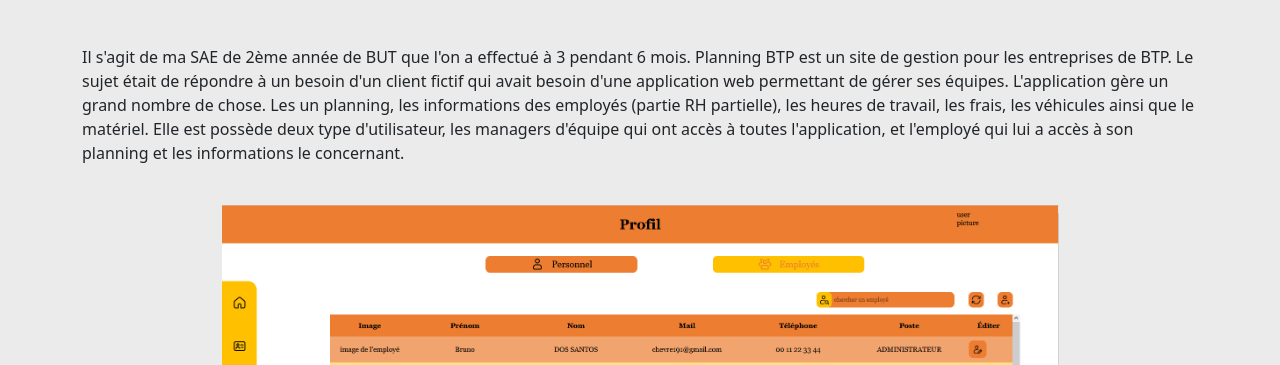
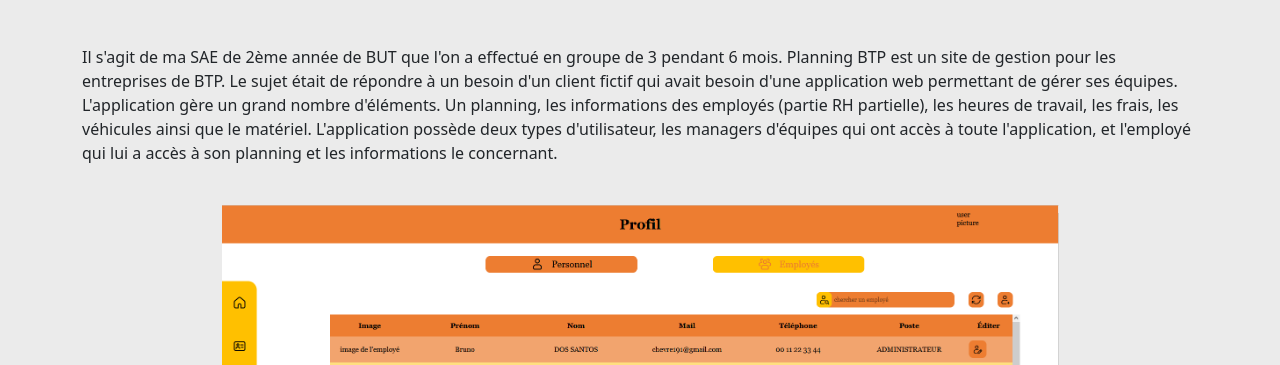
Before and after one commit to Rezord38300/Rezord38300.github.io, a plain HTML site: page planningbtp.html in a window 1280 px wide. Shown: the part 801-1166 px from the top of the page. Drawn offline with nearby package versions, Linux system fonts and the light colour scheme.

Commit message:
correct planning btp text

```diff
--- a/planningbtp.html
+++ b/planningbtp.html
@@ -46,10 +46,10 @@
                 <h1 class="text-center">Planning BTP</h1>
                 <p class="tags mb-5">#PHP #PDO #SQL</p>
                 <p>
-                    Il s'agit de ma SAE de 2ème année de BUT que l'on a effectué à 3 pendant 6 mois. Planning BTP est un site de gestion pour les entreprises de BTP.
+                    Il s'agit de ma SAE de 2ème année de BUT que l'on a effectué en groupe de 3 pendant 6 mois. Planning BTP est un site de gestion pour les entreprises de BTP.
                     Le sujet était de répondre à un besoin d'un client fictif qui avait besoin d'une application web permettant de gérer ses équipes. L'application
-                    gère un grand nombre de chose. Les un planning, les informations des employés (partie RH partielle), les heures de travail, les frais, les véhicules ainsi que le matériel.
-                    Elle est possède deux type d'utilisateur, les managers d'équipe qui ont accès à toutes l'application, et l'employé qui lui a accès
+                    gère un grand nombre d'éléments. Un planning, les informations des employés (partie RH partielle), les heures de travail, les frais, les véhicules ainsi que le matériel.
+                    L'application possède deux types d'utilisateur, les managers d'équipes qui ont accès à toute l'application, et l'employé qui lui a accès
                     à son planning et les informations le concernant.
                 </p>
             </div>
```
